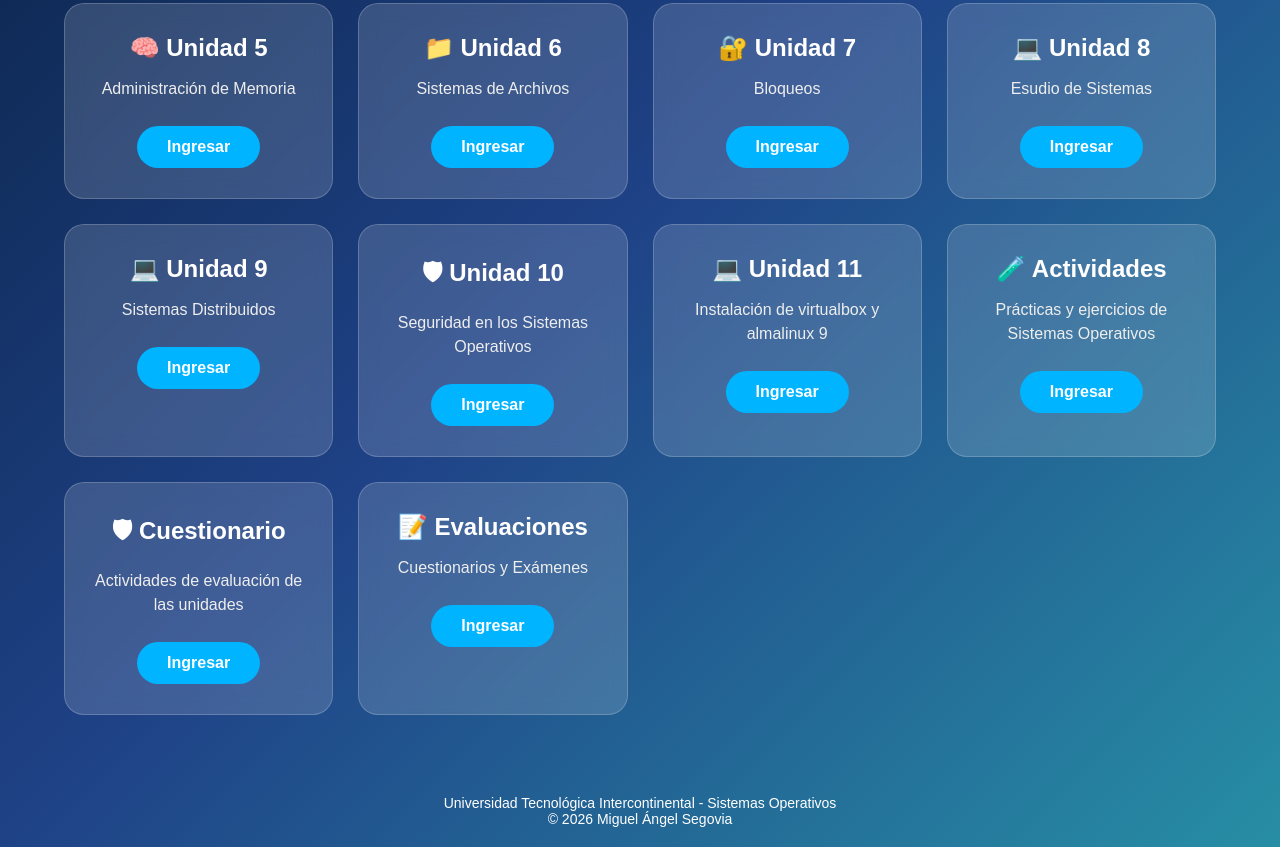
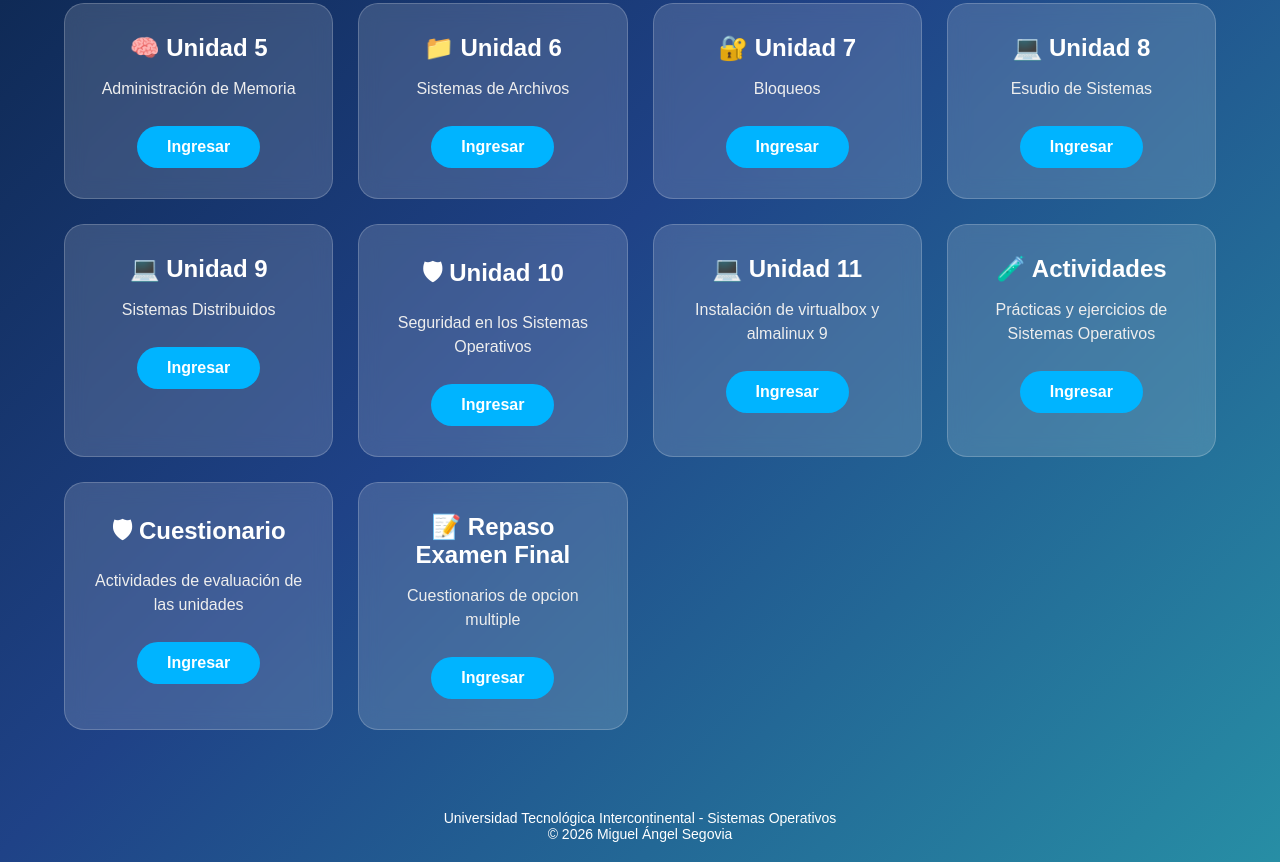
Before and after one commit to Pedrolui9/TPG-Sistemas-Operativos_3er_Curso, a plain HTML site: page index.html in a window 1280 px wide. Shown: the part 432-1294 px from the top of the page. Drawn offline with Linux system fonts and the light colour scheme.

Commit message:
Update index.html

```diff
--- a/index.html
+++ b/index.html
@@ -574,11 +574,11 @@
         <div class="card">
 
           <h3>
-            📝 Evaluaciones
+            📝 Repaso Examen Final
           </h3>
 
           <p>
-            Cuestionarios y Exámenes
+            Cuestionarios de opcion multiple
           </p>
 
           <a href="quiz.html">
```
